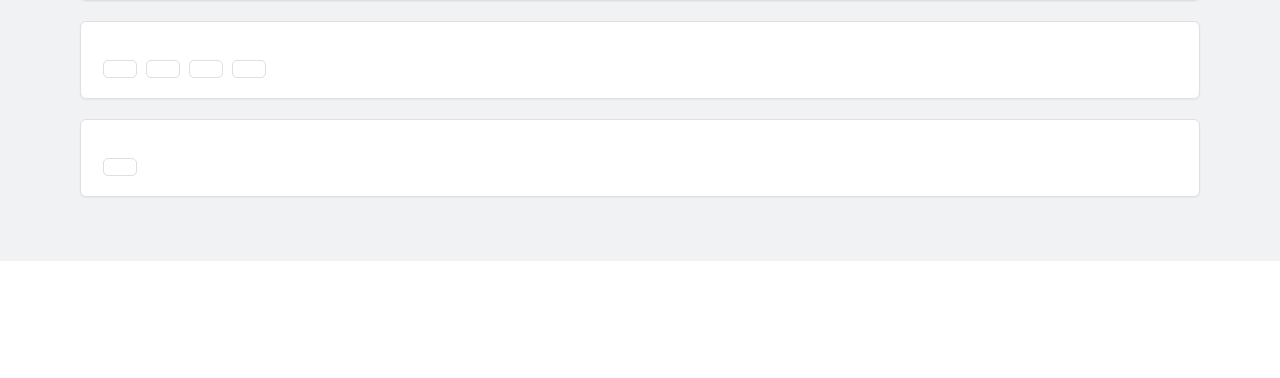
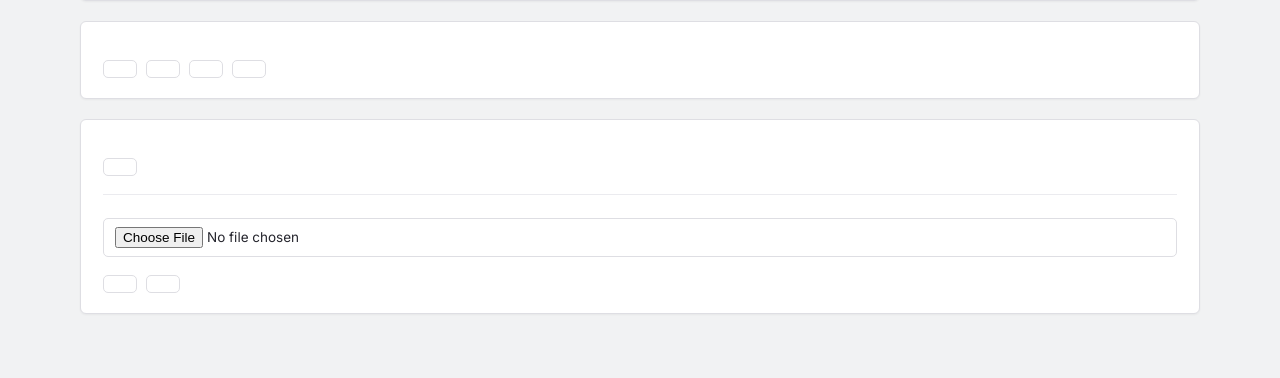
Before and after one commit to Julius00778/packaging-billing-app, a Python web app: template templates/settings.html in a window 1280 px wide. Shown: the part 1107-1485 px from the top of the page. Before the commit the page ends 1368 px from the top, so only its background shows below. Run offline with Jinja, Linux system fonts and the light colour scheme; the template is opened without the code that fills it: most values are stand-ins (such as "Sample title", 1, 10 or a date in 2020).

Commit message:
Settings pe backup wapas laane ka rasta

```diff
--- a/templates/settings.html
+++ b/templates/settings.html
@@ -143,6 +143,26 @@
 <h2 class="section-title">{{ t('data_backup') }}</h2>
 <p class="section-sub">{{ t('data_backup_hint') }}</p>
 <div class="btn-row"><a class="btn btn-ghost" href="{{ url_for('backup_export') }}">{{ t('download_backup_btn') }}</a></div>
+
+{# Backup ka aadha hissa wapas laana hai. Jo backup kabhi wapas laake dekha
+   hi nahi gaya, wo backup nahi — bas ek file hai. Isliye "sirf jaanch" ka
+   button alag hai: usse kuch likha nahi jaata, sirf pata chalta hai ki file
+   padhi ja rahi hai aur usme kitna maal hai. #}
+<div class="divider"></div>
+<h2 class="section-title">{{ t('restore_title') }}</h2>
+<p class="section-sub">{{ t('restore_hint') }}</p>
+<form method="POST" action="{{ url_for('backup_restore') }}" enctype="multipart/form-data">
+{{ csrf_field() }}
+<div class="field">
+<label for="backupFile">{{ t('restore_pick') }}</label>
+<input type="file" id="backupFile" name="backup" accept=".zip,application/zip" required>
+</div>
+<div class="btn-row">
+<button class="btn btn-ghost" type="submit" name="mode" value="check">{{ t('restore_check_btn') }}</button>
+<button class="btn btn-ghost btn-risky" type="submit" name="mode" value="restore"
+        onclick="return confirm({{ t('restore_confirm')|tojson }});">{{ t('restore_do_btn') }}</button>
+</div>
+</form>
 </div>
 
 {% endblock %}
```
